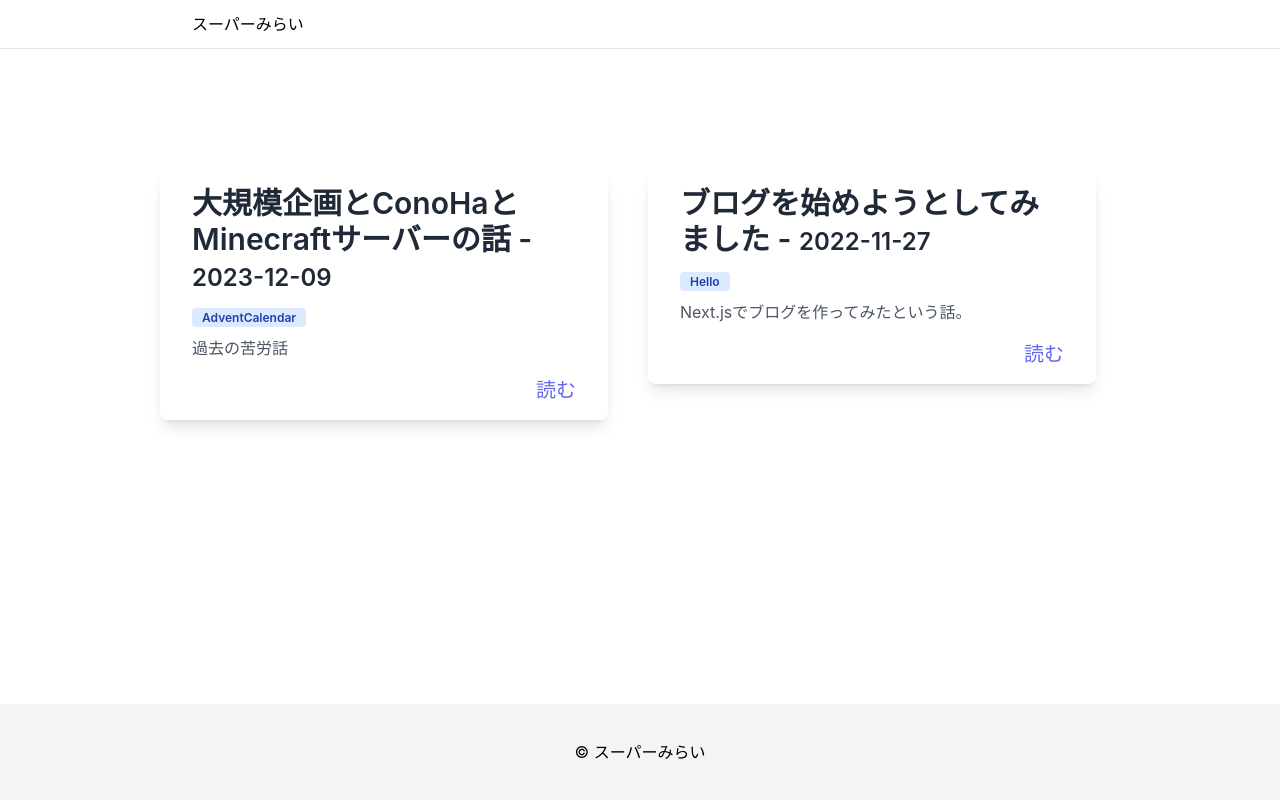
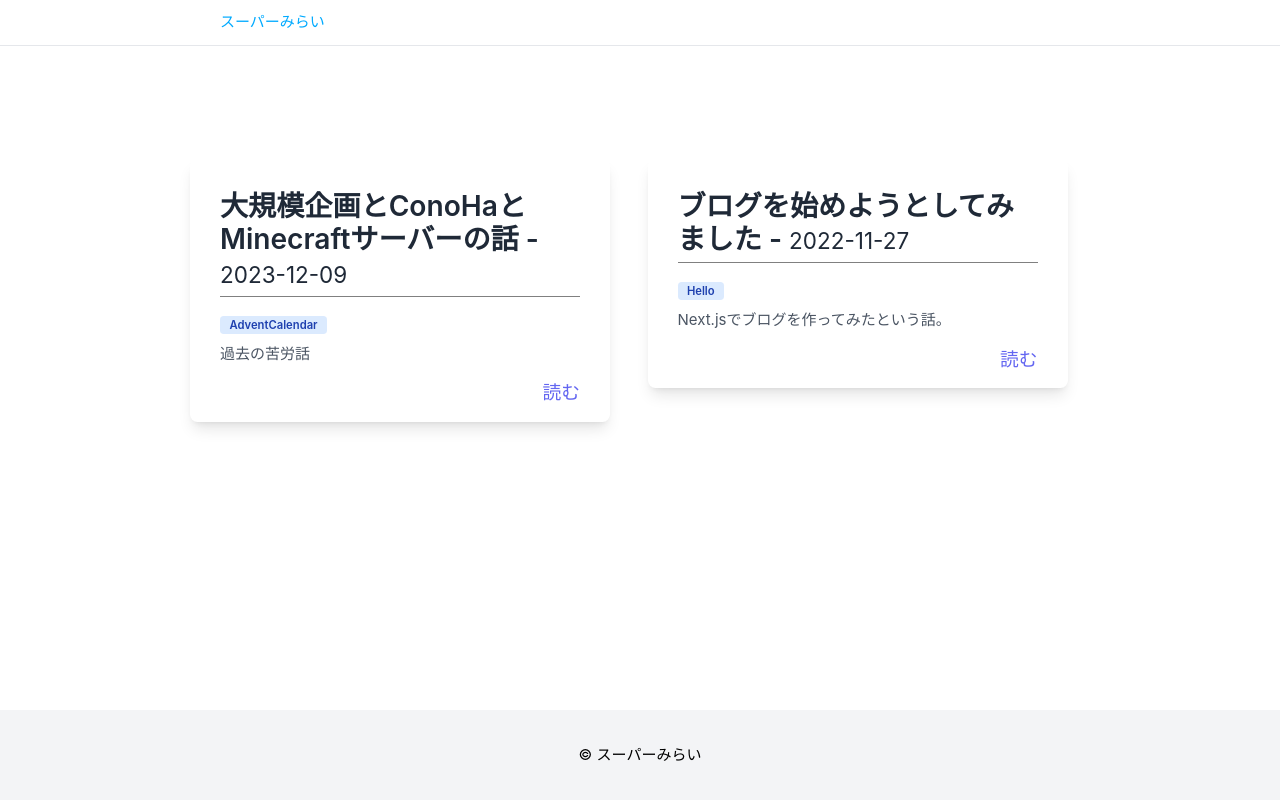
Before and after one commit to m1r4i/my_blog, a Next.js app: page / in a window 1280 px wide. Built offline with nearby package versions, Linux system fonts and the light colour scheme.

Commit message:
Update globals.css

```diff
--- a/styles/globals.css
+++ b/styles/globals.css
@@ -18,3 +18,60 @@ a {
 * {
   box-sizing: border-box;
 }
+
+
+html,
+body,
+* {
+  box-sizing: border-box;
+  padding: 0;
+  margin: 0;
+  font-family: -apple-system, BlinkMacSystemFont, "Segoe UI", Roboto, Oxygen, Ubuntu, Cantarell,
+    "Fira Sans", "Droid Sans", "Helvetica Neue", sans-serif;
+  font-size: 15px;
+  font-weight: normal;
+}
+
+
+  h1 {
+    padding-bottom: 4px;
+    margin-bottom: 16px;
+    font-size: 24px;
+    font-weight: bold;
+    border-bottom: solid 2px gray;
+  }
+
+  h2 {
+    padding-bottom: 4px;
+    margin: 16px 0;
+    font-size: 21px;
+    font-weight: bold;
+    border-bottom: solid 1px gray;
+  }
+
+  h3 {
+    margin: 16px 0;
+    font-size: 18px;
+    font-weight: bold;
+  }
+
+  p {
+    margin: 6px 0;
+  }
+
+  a {
+    color: #0af;
+    transition: opacity 0.1s linear;
+  }
+
+  a:hover {
+    opacity: 0.5;
+  }
+
+  ul {
+    display: flex;
+    flex-direction: column;
+    gap: 4px;
+    margin-left: 12px;
+    list-style-position: inside;
+  }
```
